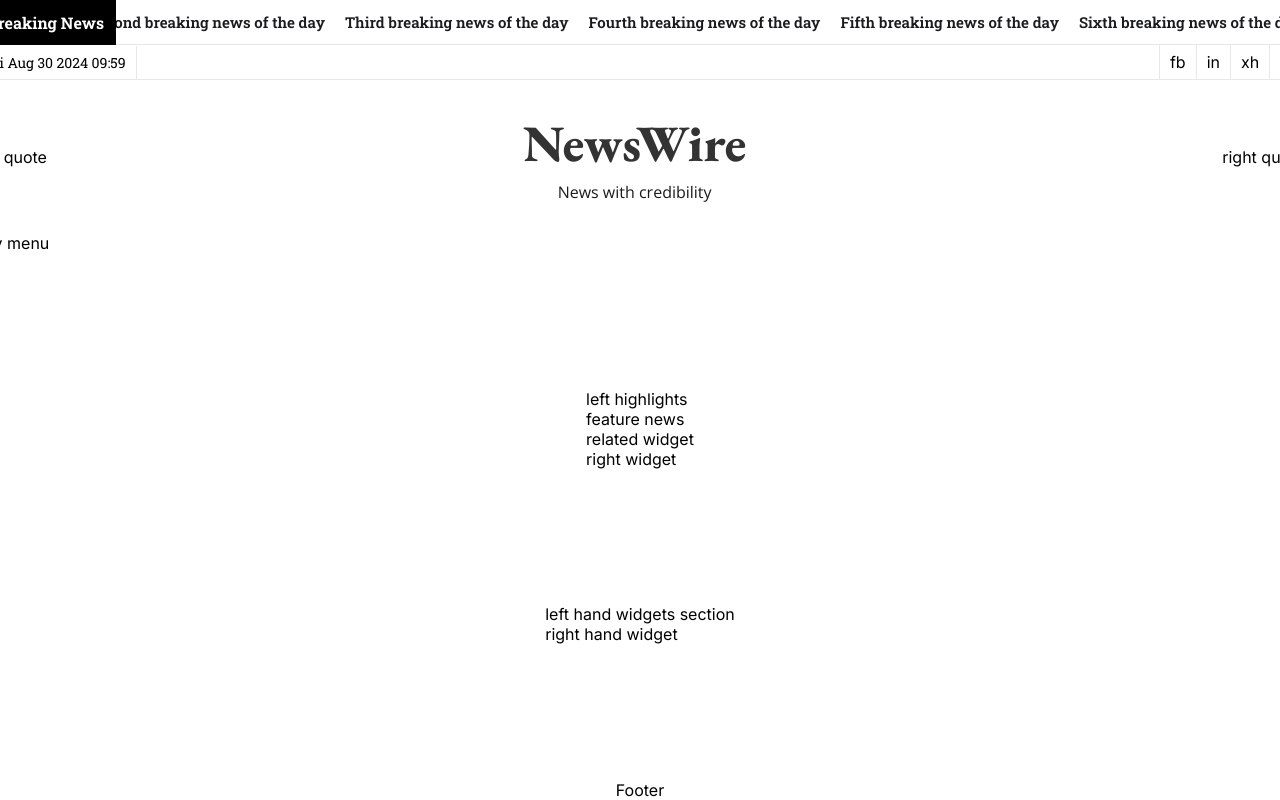
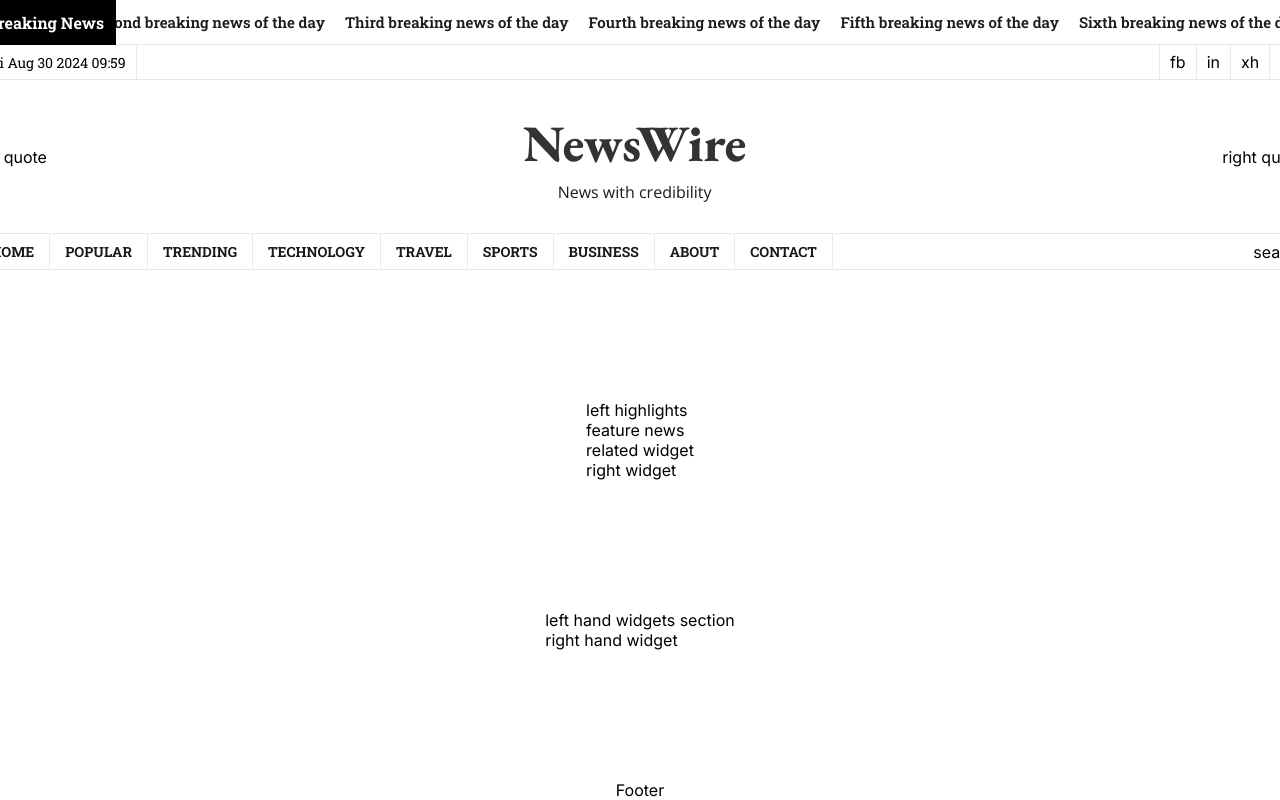
Before and after one commit to srijit1605/communicationWire, a Next.js app in the folder news-wire/: page / in a window 1280 px wide. Built offline with nearby package versions, Linux system fonts and the light colour scheme.

Commit message:
navbar without search

```diff
--- a/news-wire/components/Header/Header.jsx
+++ b/news-wire/components/Header/Header.jsx
@@ -2,6 +2,7 @@ import React from 'react'
 import styles from './Header.module.css'
 import BreakingTicker from './BreakingTicker/BreakingTicker'
 import SocialTab from './SocialTab/SocialTab'
+import Navbar from './Navbar/Navbar'
 
 const Header = () => {
     return (
@@ -9,7 +10,7 @@ const Header = () => {
             <BreakingTicker />
             <SocialTab />
             <div className={styles.siteNameAlignment}><div>left quote</div><div className={styles.siteDescription}><div className={styles.siteName}>NewsWire</div><div className={styles.siteSubName}>News with credibility</div></div><div>right quote</div></div>
-            <div>nav menu</div>
+            <Navbar/>
         </div>
     )
 }
--- /dev/null
+++ b/news-wire/components/Header/Navbar/Navbar.jsx
@@ -0,0 +1,16 @@
+import React from 'react'
+import styles from './Navbar.module.css'
+
+const Navbar = () => {
+    const navItems = ['Home', 'Popular', 'Trending', 'Technology', 'Travel', 'Sports', 'Business', 'About', 'Contact']
+  return (
+    <div  className={styles.navbar}>
+        <div className={styles.navList}>{navItems.map((item, key) => (
+            <div className={styles.navitem} key={key}>{item}</div>))}
+        </div>
+        <div>search</div>
+    </div>
+  )
+}
+
+export default Navbar
--- /dev/null
+++ b/news-wire/components/Header/Navbar/Navbar.module.css
@@ -0,0 +1,22 @@
+.navbar {
+    border-top: 1px solid #e8e8e8;
+    border-bottom: 1px solid #e8e8e8;
+    display: flex;
+    justify-content: space-between;
+    align-items: center;
+}
+
+.navList {
+    display: flex;
+    align-items: center;
+}
+
+.navitem {
+    border-right: 1px solid #e8e8e8;
+    font-family: 'Roboto Slab';
+    text-transform: uppercase;
+    padding: 8px 15px;
+    opacity: 0.9;
+    font-weight: 700;
+    font-size: 14px;
+}
```
